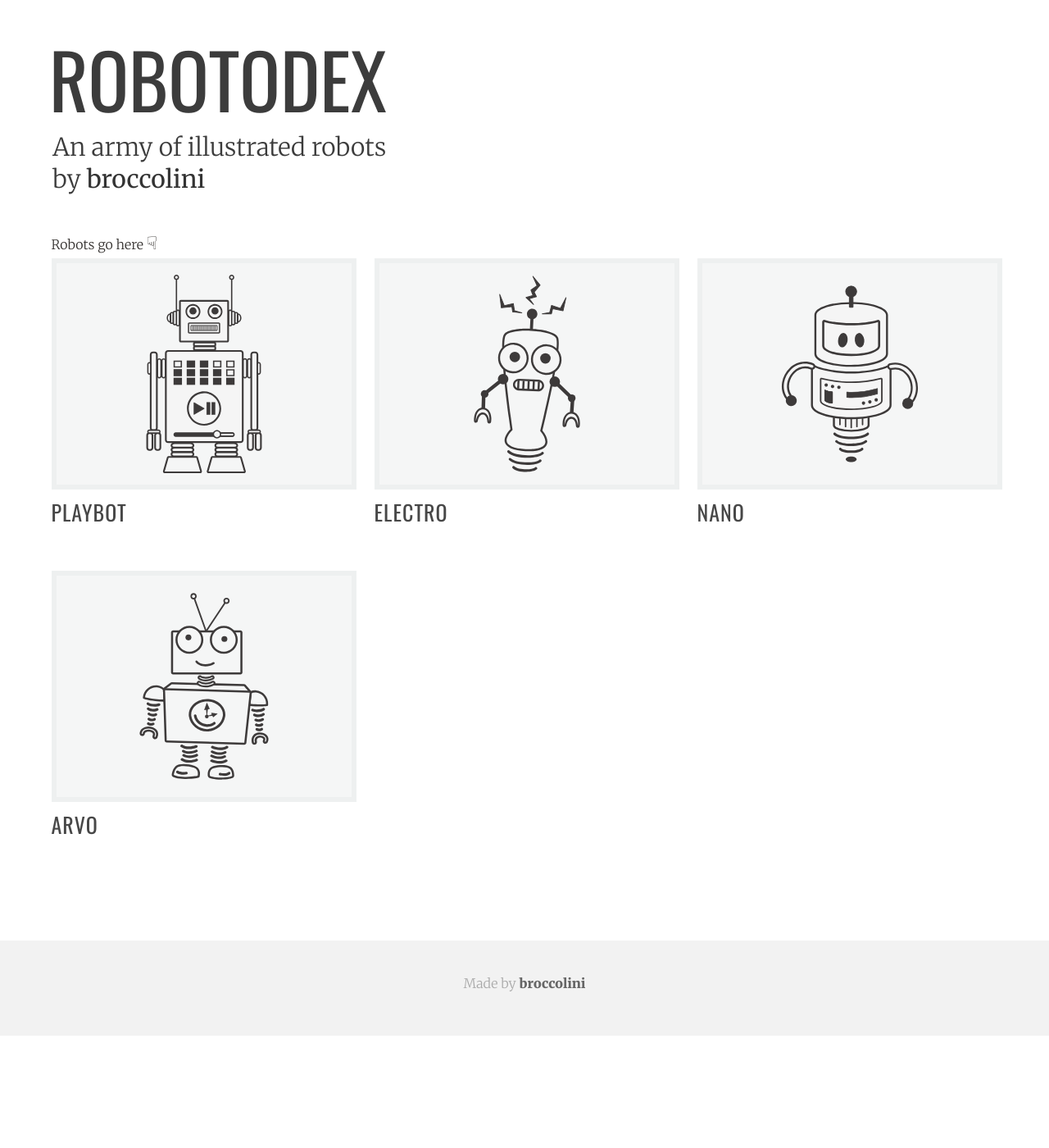
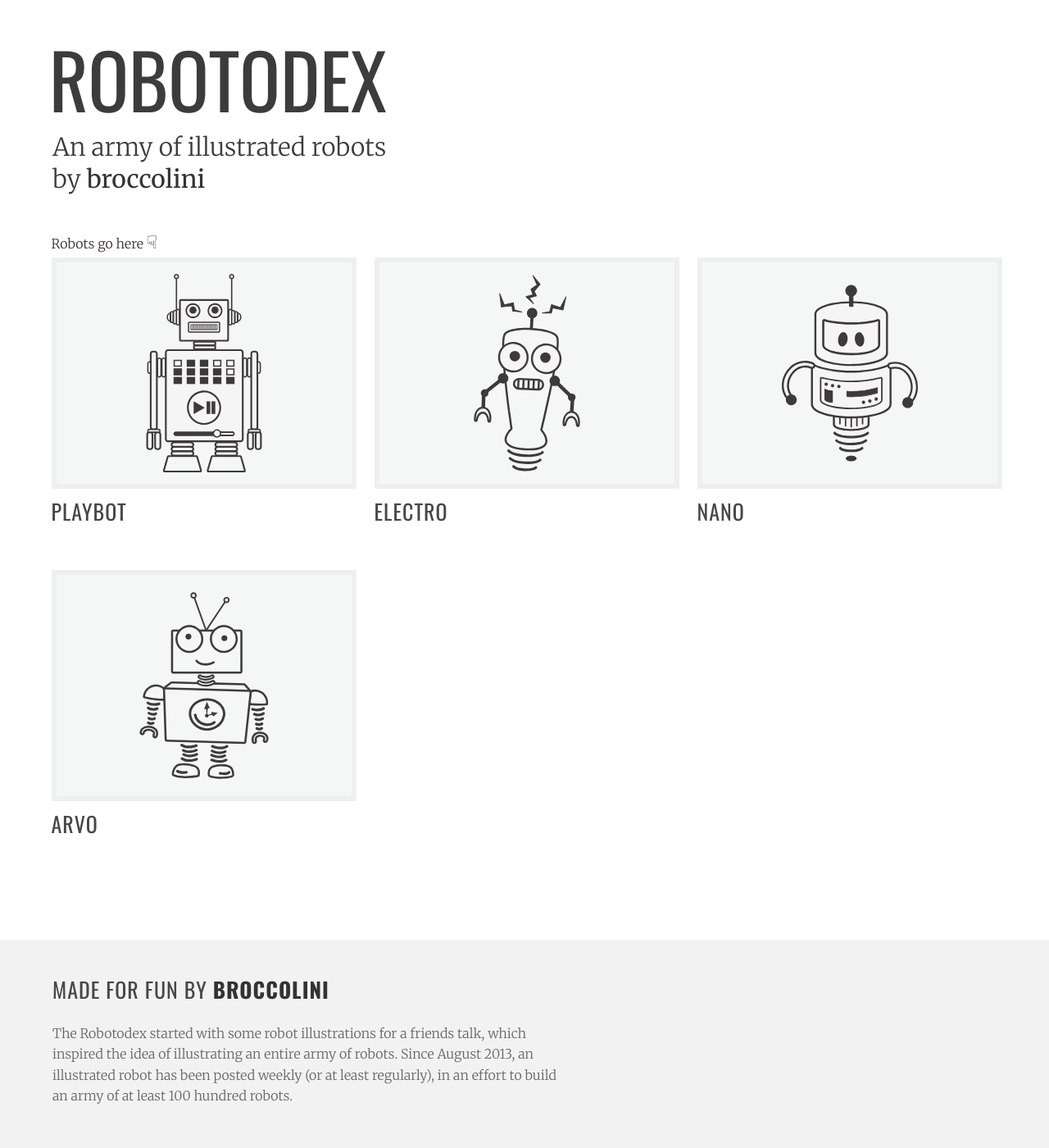
Before and after one commit to broccolini/robotodex, a Jekyll site: the page built from index.html, in a window 1280 px wide. Shown: the whole page at 82% size. Built offline with Jekyll 4.4.1, drawn with Linux system fonts in a browser that asks for light colours; before the commit the page ends 1263 px from its top, so only the background shows below that.

Commit message:
footer content and styles

```diff
--- a/_includes/footer.html
+++ b/_includes/footer.html
@@ -1,5 +1,6 @@
 <footer>
-<p>Made by <a href="http://broccolini.net">broccolini</a></p>
+<p class="made-by">Made for fun by <a href="http://broccolini.net">broccolini</a></p>
+<p>The Robotodex started with some robot illustrations for a friends talk, which inspired the idea of illustrating an entire army of robots. Since August 2013, an illustrated robot has been posted weekly (or at least regularly), in an effort to build an army of at least 100 hundred robots.</p>
 </footer>
     </body>
 </html>
--- a/stylesheets/stylesheet.css
+++ b/stylesheets/stylesheet.css
@@ -50,7 +50,12 @@ table {
 }
 
 /* LAYOUT STYLES */
+html {
+  background-color: #f2f2f2;
+}
+
 body {
+  background-color: #f2f2f2;
   font-size: 16px;
   line-height: 1.6;
   background: #fff;
@@ -117,7 +122,7 @@ span.mrpointy{
 }
 
 #content-wrapper {
-  border-top: solid 1px #fff;
+  background-color: #fff;
   padding: 30px 30px 30px 0;
 }
 
@@ -307,19 +312,25 @@ footer {
   margin-top: 40px;
   padding: 40px 5% 0;
   padding-bottom: 30px;
-  color: #aaa;
+  color: #666;
 }
 
-footer a {
-  color: #666;
-}
 footer a:hover {
   color: #444;
 }
 
 footer p {
-  text-align: center;
+  width: 620px;
 }
+
+p.made-by {
+  font-family: 'Oswald', sans-serif;
+  text-transform: uppercase;
+  font-size: 26px;
+  font-weight: normal;
+  letter-spacing: 1px;
+  color: #474747;
+  }
 
 /* MISC */
 .clearfix:after {
```
